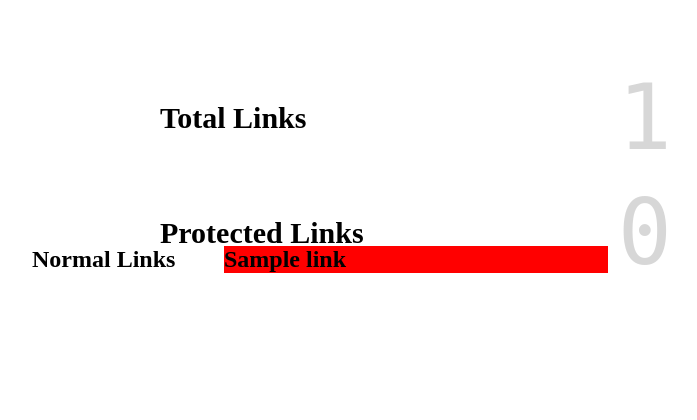
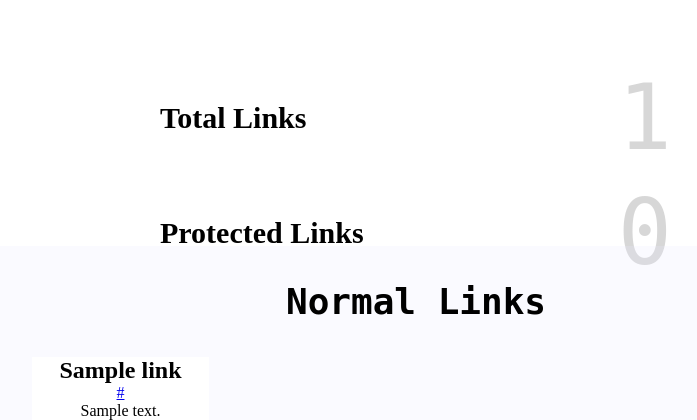
Before and after one commit to Sarthakischauhan/domain-keeper, a Flask app: template main_app/templates/account.html in a window 1280 px wide. Shown: the part 554-974 px from the top of the page, without its empty margins (224-921 px from the left). Before the commit the page ends 827 px from the top, so only its background shows below. Run offline with Flask 2, Linux system fonts and the light colour scheme; the template is opened without the code that fills it: values that come from a table or form of the project are taken from there, others are empty; a user stored in the database is signed in; tables that the repository leaves empty hold one stand-in row (values such as "Sample post").

Commit message:
link basic layout

```diff
--- a/main_app/static/account.css
+++ b/main_app/static/account.css
@@ -88,17 +88,31 @@
     position: absolute;
     top: 100vh;
     width: 100%;
+    background: rgba(230,230,255,0.21);
 }
 
-.normal-links{
+#normal-head{
+    font-size: 36px;
+    margin: 0 auto;
+    width: 100%;
+    text-align: center;
+    margin-top: 35px;
+    font-family: monospace;
+    margin-bottom: 35px;
+}
+
+.normal-grid{
     width: 60%;
     margin: 0 auto;
     display: grid;
     grid-template-columns: 1fr 2fr 1fr;
+    grid-gap: 30px;
 }
 
-.link-box{
-    background: red;
+.n-box{
+    background: white;
+    text-align: center;
+    padding: 0 20px;
 }
 
 
--- a/main_app/templates/account.html
+++ b/main_app/templates/account.html
@@ -36,19 +36,20 @@
     </div>
 </section>
 <section class="all-links">
-
-    <div class="normal-links">
-        <h1>Normal Links</h1>
-        {% if links %}
-            {% for link in links %}
-                <div class="link-box">
-                    <h2>{{ link.title }}</h2>
-                </div>
-            {% endfor %}
-        {% endif %}
-    </div>
-
-    </div>
+    {% if links %}
+        <div class="normal-link">
+            <h1 id="normal-head">Normal Links</h1>
+            <div class="normal-grid">
+                {% for link in links %}
+                    <div class="n-box">
+                        <h1>{{ link.title }}</h1>
+                        <a href="{{ link.user_link }}">{{ link.user_link }}</a>
+                        <p>{{ link.description }}</p>
+                    </div>
+                {% endfor %}
+            </div>
+        </div>
+    {% endif %}
 </section>
 
 
```
